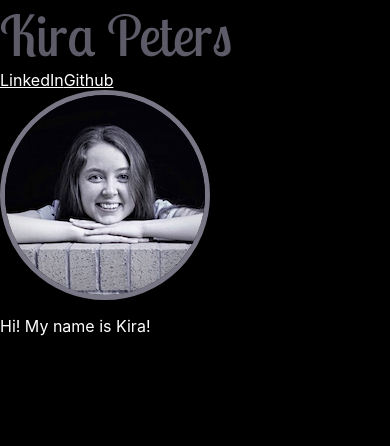
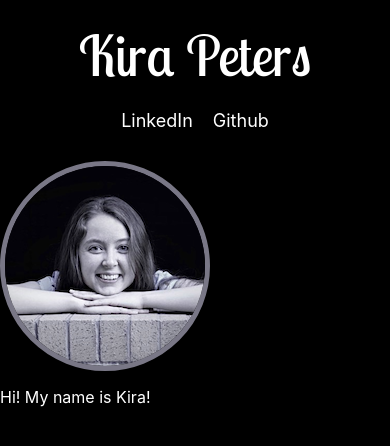
Before and after one commit to kirapeters/kirapeters.github.io, a React (Create React App) app: page / in a window 390 px wide. Shown: the top 446 px of the page. Built offline with nearby package versions, Linux system fonts and the light colour scheme.

Commit message:
a nice responsive header

```diff
--- a/src/components/Header.css
+++ b/src/components/Header.css
@@ -1,3 +1,30 @@
+header {
+    overflow: hidden;
+    padding: 20px 10px;
+}
+
+header a {
+    float: left;
+    padding: 10px;
+    text-decoration: none;
+    font-size: 18px;
+    text-align: center;
+}
+
+a:hover {
+    text-decoration: none;
+    color: rgb(94, 91, 105);
+}
+
+.home-button {
+    float: left;
+}
+
+.nav-links {
+    margin-top: 10px;
+    float: right;
+}
+
 /* remove default styles */
 button {
     font-size: 100%;
@@ -23,3 +50,22 @@ button:focus {
 button:active {
     transform: scale(0.99);
 }
+
+@media screen and (max-width: 500px) {
+    .header a {
+      float: none;
+      display: block;
+      text-align: left;
+    }
+
+    .nav-links {
+      float: none;
+    }
+
+    header {
+        display: flex;
+        flex-direction: column;
+        align-items: center;
+        justify-content: center;
+    }
+  }
--- a/src/components/Header.js
+++ b/src/components/Header.js
@@ -1,15 +1,16 @@
 import './Header.css';
 
+// todo: add an active class to the tab that is active
 function Header() {
   return (
     <header>
       <div className="home-button">
         <button>Kira Peters</button>
       </div>
-      <div className="nav-links">
+      <nav className="nav-links">
         <a href="www.linkedin.com/in/kira-peters01">LinkedIn</a>
         <a href="https://github.com/kirapeters">Github</a>
-      </div>
+      </nav>
     </header>
   );
 }
```
